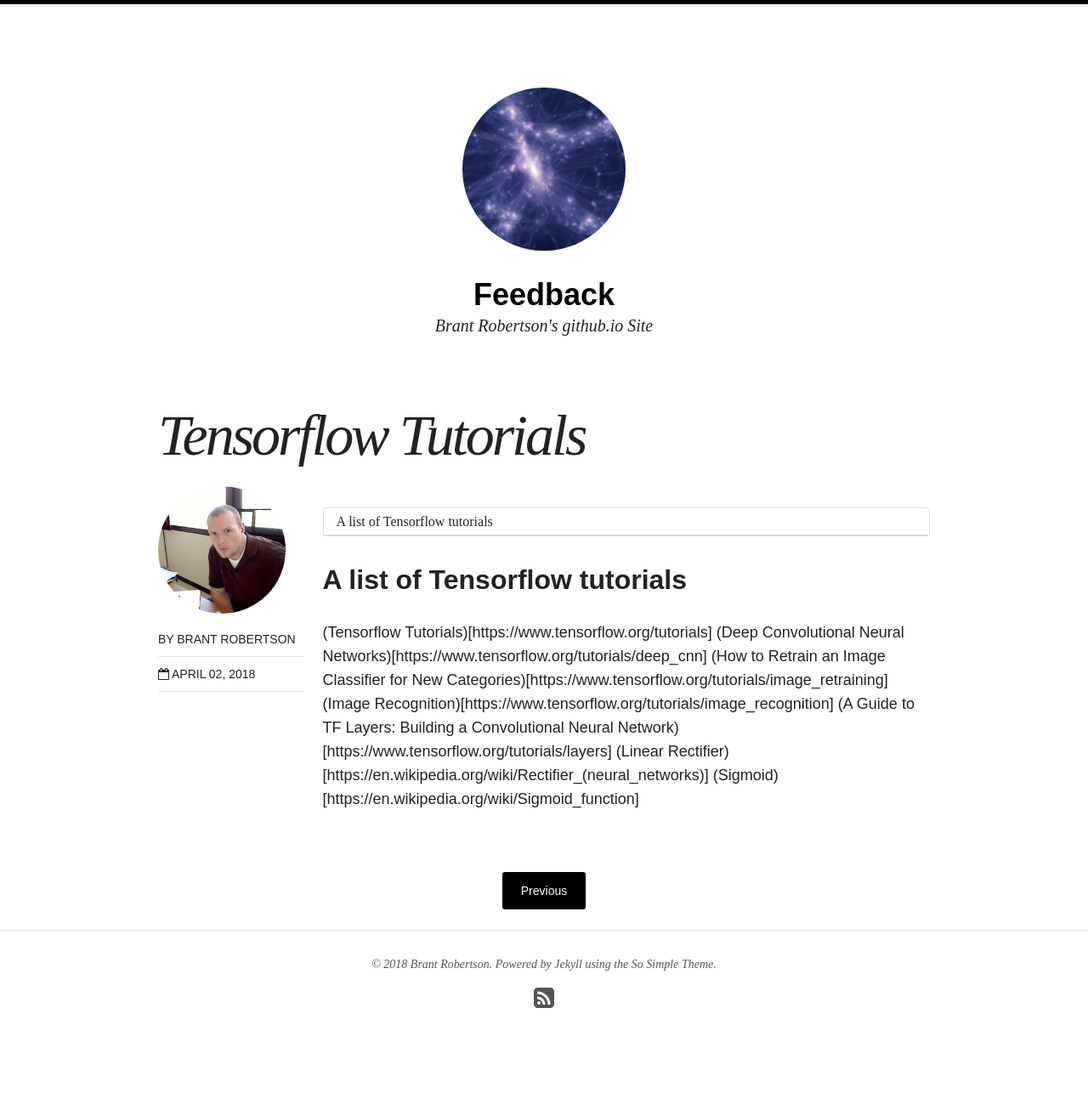
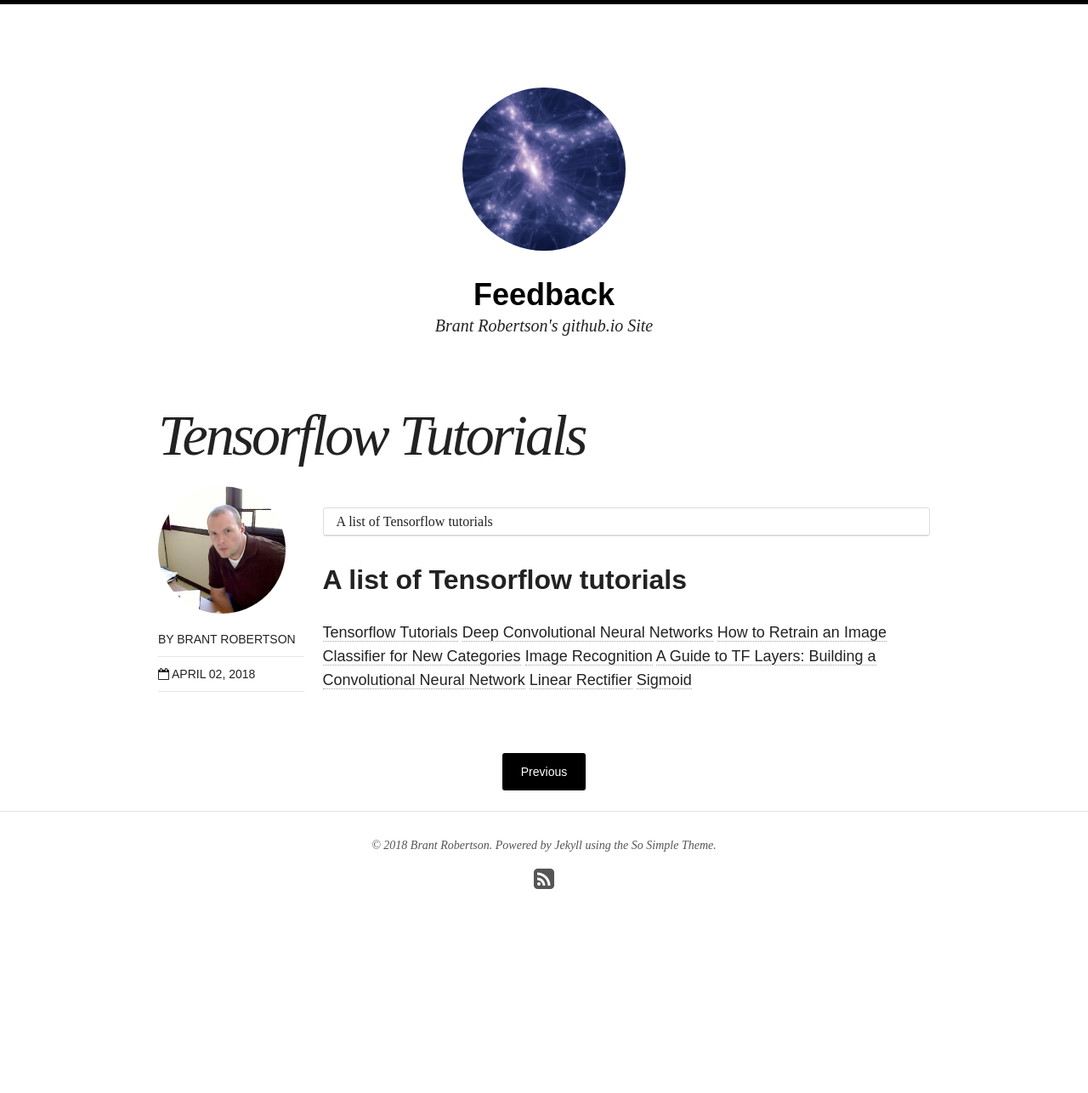
Before and after one commit to brantr/brantr.github.io, a Jekyll site: the page built from _posts/blog/2018-04-02-tensorflow.md, in a window 1280 px wide. Shown: the whole page at 85% size. Built offline with Jekyll 4.4.1, drawn with Linux system fonts in a browser that asks for light colours; nearby versions of some CDN libraries; after the commit the page ends 1146 px from its top, so only the background shows below that.

Commit message:
Try again notation for html

```diff
--- a/_posts/blog/2018-04-02-tensorflow.md
+++ b/_posts/blog/2018-04-02-tensorflow.md
@@ -11,10 +11,10 @@ use_math: true
 
 ## A list of Tensorflow tutorials
 
-(Tensorflow Tutorials)[https://www.tensorflow.org/tutorials]
-(Deep Convolutional Neural Networks)[https://www.tensorflow.org/tutorials/deep_cnn]
-(How to Retrain an Image Classifier for New Categories)[https://www.tensorflow.org/tutorials/image_retraining]
-(Image Recognition)[https://www.tensorflow.org/tutorials/image_recognition]
-(A Guide to TF Layers: Building a Convolutional Neural Network)[https://www.tensorflow.org/tutorials/layers]
-(Linear Rectifier)[https://en.wikipedia.org/wiki/Rectifier_(neural_networks)]
-(Sigmoid)[https://en.wikipedia.org/wiki/Sigmoid_function]
+[Tensorflow Tutorials](https://www.tensorflow.org/tutorials)
+[Deep Convolutional Neural Networks](https://www.tensorflow.org/tutorials/deep_cnn)
+[How to Retrain an Image Classifier for New Categories](https://www.tensorflow.org/tutorials/image_retraining)
+[Image Recognition](https://www.tensorflow.org/tutorials/image_recognition)
+[A Guide to TF Layers: Building a Convolutional Neural Network](https://www.tensorflow.org/tutorials/layers)
+[Linear Rectifier](https://en.wikipedia.org/wiki/Rectifier_(neural_networks))
+[Sigmoid](https://en.wikipedia.org/wiki/Sigmoid_function)
```
